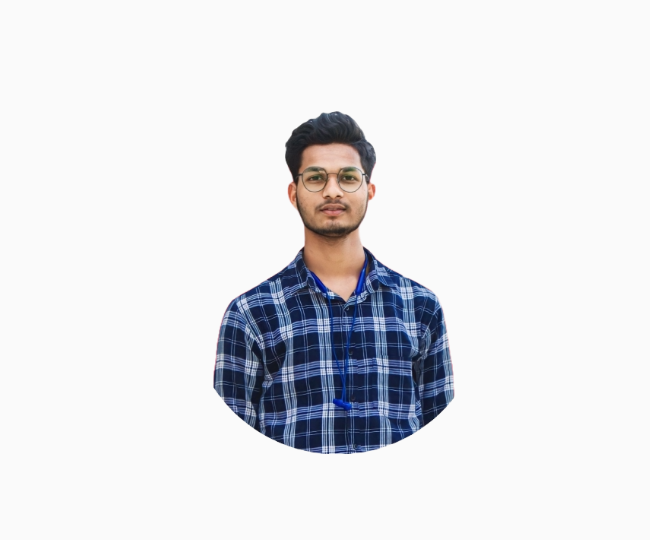
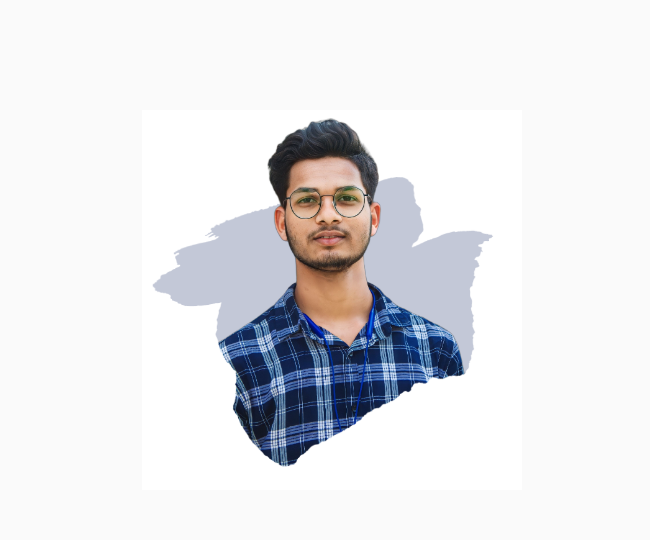
Before and after one commit to Anikeshroy/portfolio_ani.github.io, a plain HTML site: page index.html in a window 1280 px wide. Shown: the part 101-641 px from the top of the page, 630-1280 px from the left. Drawn offline with nearby package versions, Linux system fonts and the light colour scheme.

Commit message:
Update index.html

```diff
--- a/index.html
+++ b/index.html
@@ -81,7 +81,7 @@
                 </div>
                 <div class="featured-image">
                     <div class="image">
-                        <img src="./ani12.png" alt="avatar">
+                        <img src="./anipic.png" alt="avatar">
                     </div>
                 </div>
                 <!-- <div class="scroll-icon-box">
```
